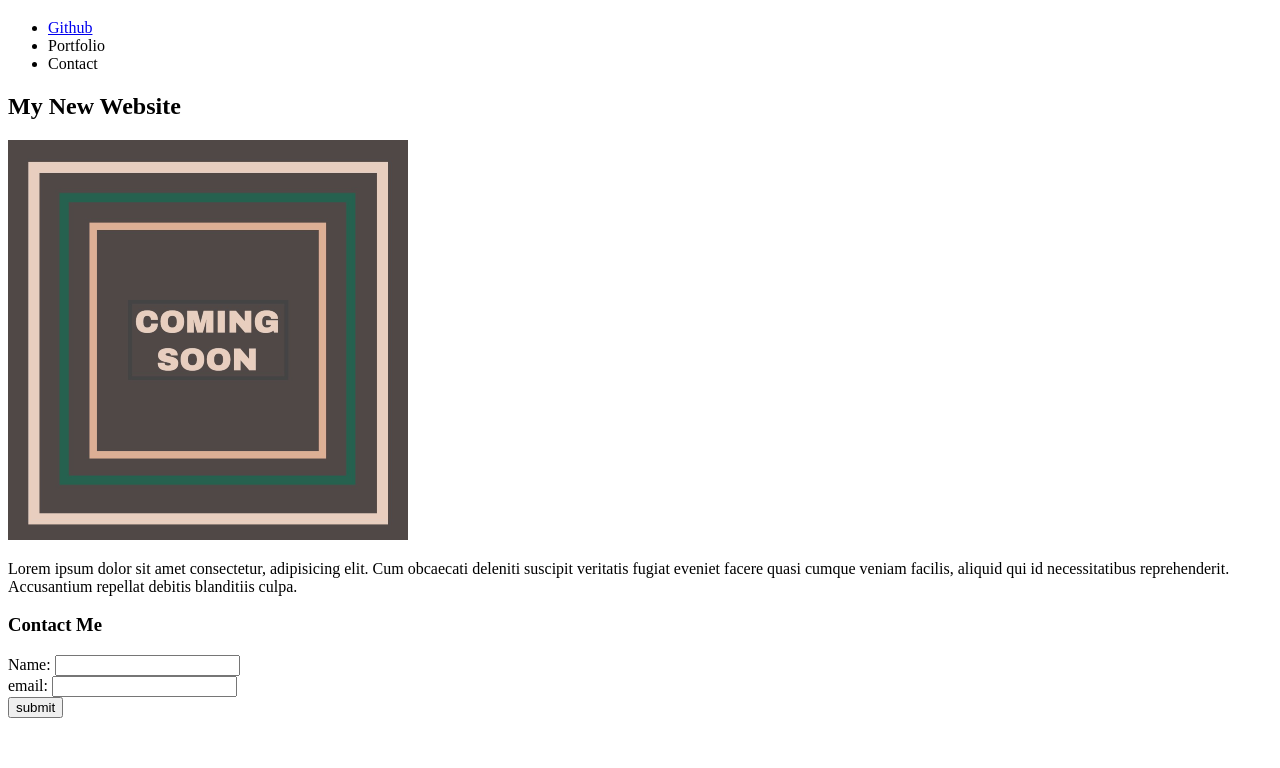
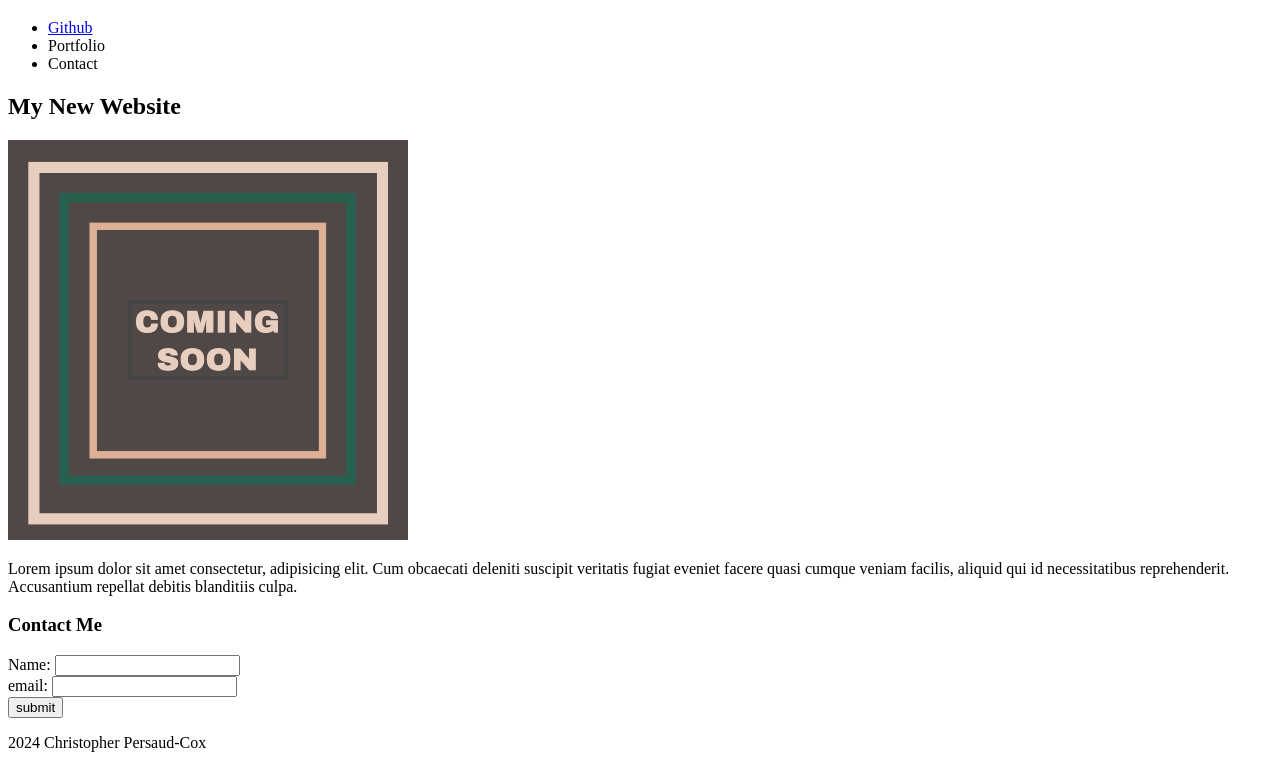
Before and after one commit to ChristopherP-C/Landing-Page-Project, a plain HTML site: page index.html in a window 1280 px wide. Shown: the part 61-829 px from the top of the page. Before the commit the page ends 800 px from the top, so only its background shows below. Drawn offline with Linux system fonts and the light colour scheme.

Commit message:
added footer

```diff
--- a/index.html
+++ b/index.html
@@ -42,6 +42,10 @@
             <input type="submit" value="submit"/>
         </section>
     </main>
+
+    <footer>
+        <p>2024 Christopher Persaud-Cox</p>
+    </footer>
 </body>
 
 </html>
```
